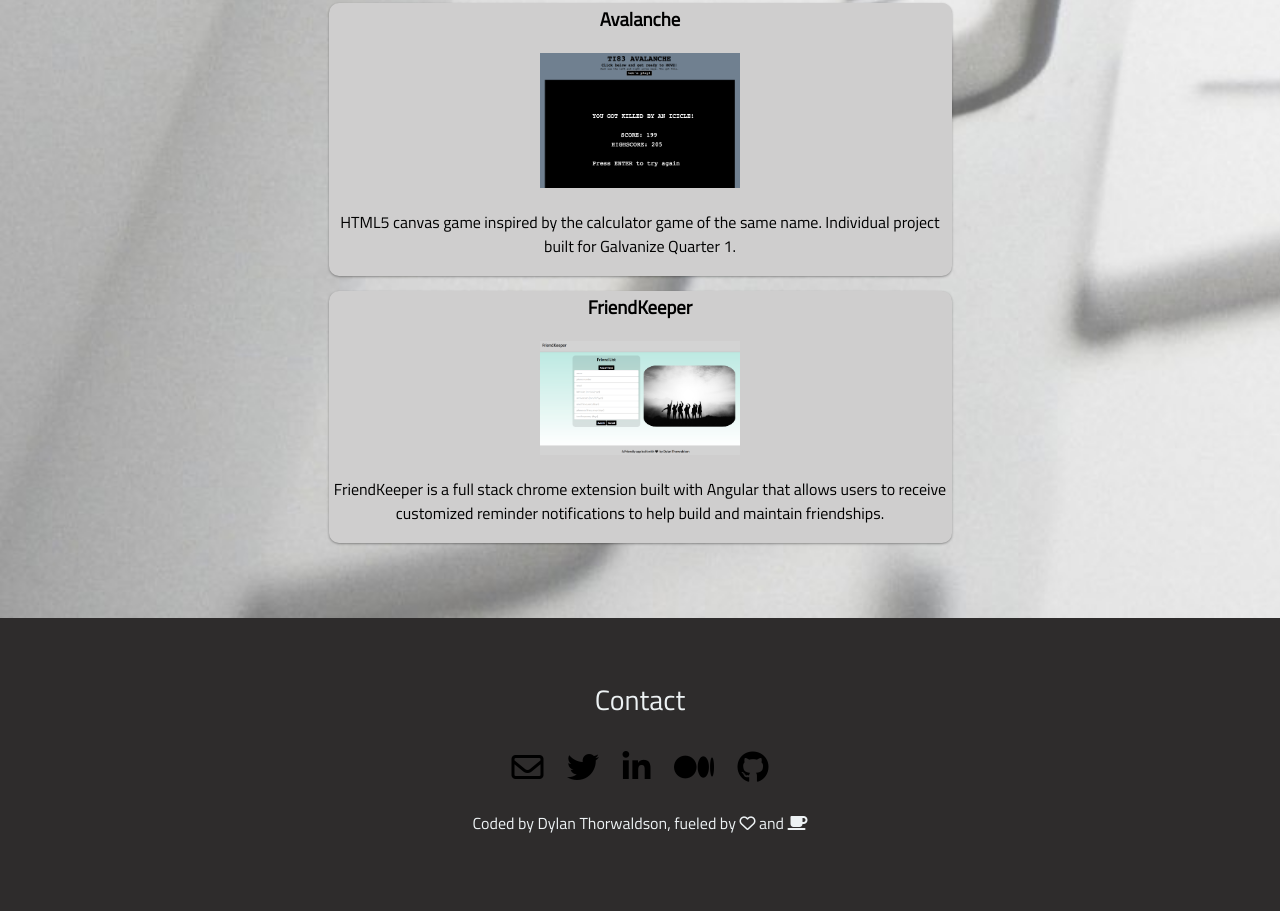
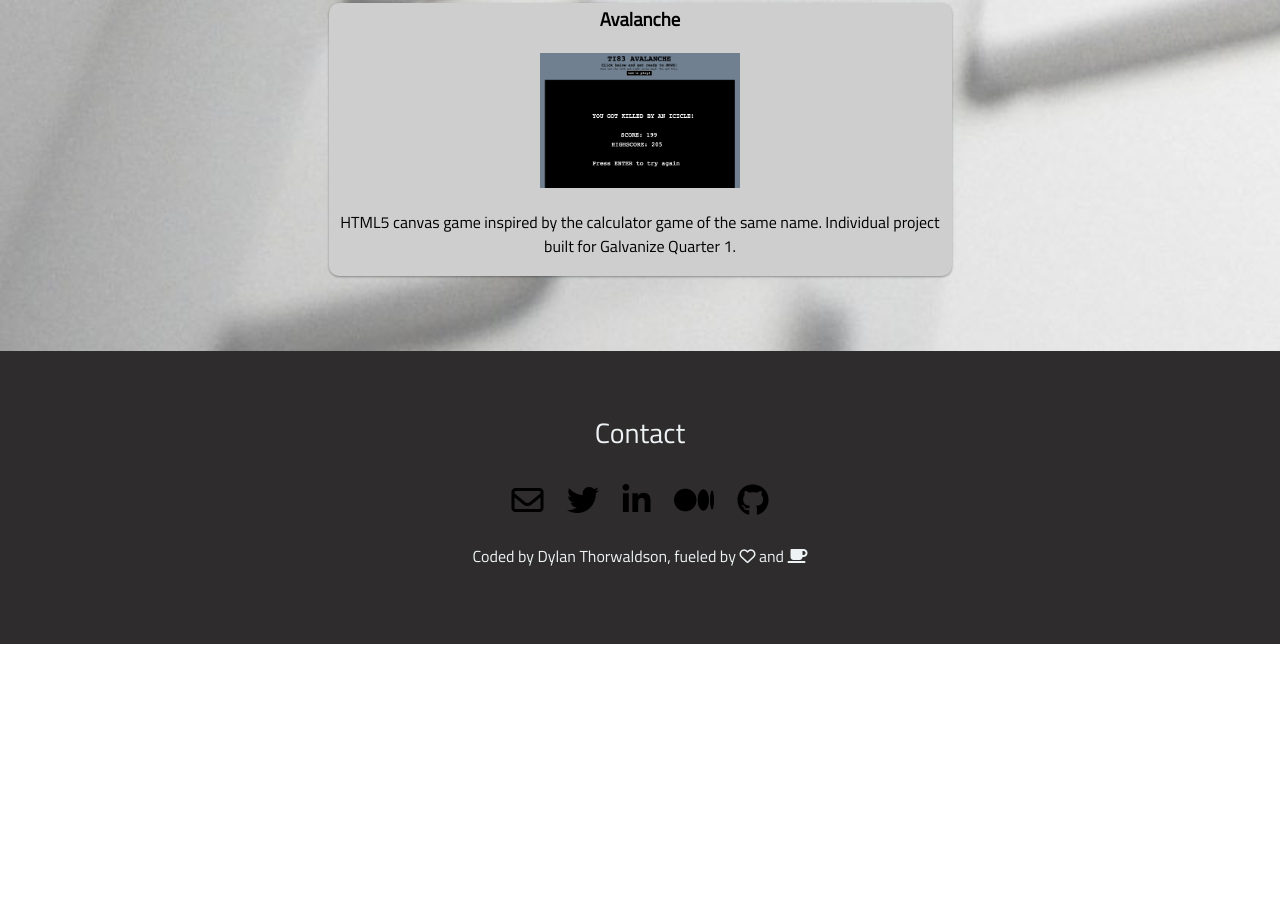
Before and after one commit to DTThor/portfolio-site, a website: page index.html in a window 1280 px wide. Shown: the part 2491-3402 px from the top of the page. After the commit the page ends 3135 px from the top, so only its background shows below. Drawn offline with Linux system fonts and the light colour scheme.

Commit message:
remove friendkeeper

```diff
--- a/index.html
+++ b/index.html
@@ -82,13 +82,6 @@
               <p>HTML5 canvas game inspired by the calculator game of the same name. Individual project built for Galvanize Quarter 1.</p>
           </div>
         </a>
-        <a href="https://friendkeeper.herokuapp.com" target="_blank">
-          <div class="project">
-              <h3>FriendKeeper</h3>
-              <img width="200rem" src="./images/friendkeeper.png" alt="friendkeeper" />
-              <p>FriendKeeper is a full stack chrome extension built with Angular that allows users to receive customized reminder notifications to help build and maintain friendships.</p>
-          </div>
-        </a>
       </div>
     </section>
   </main>
```
